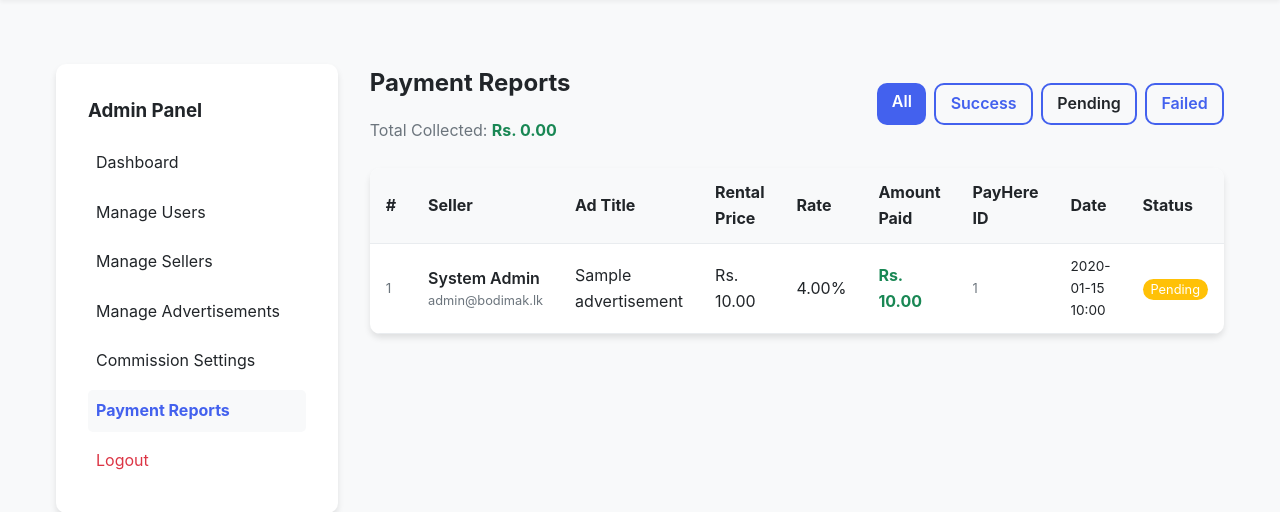
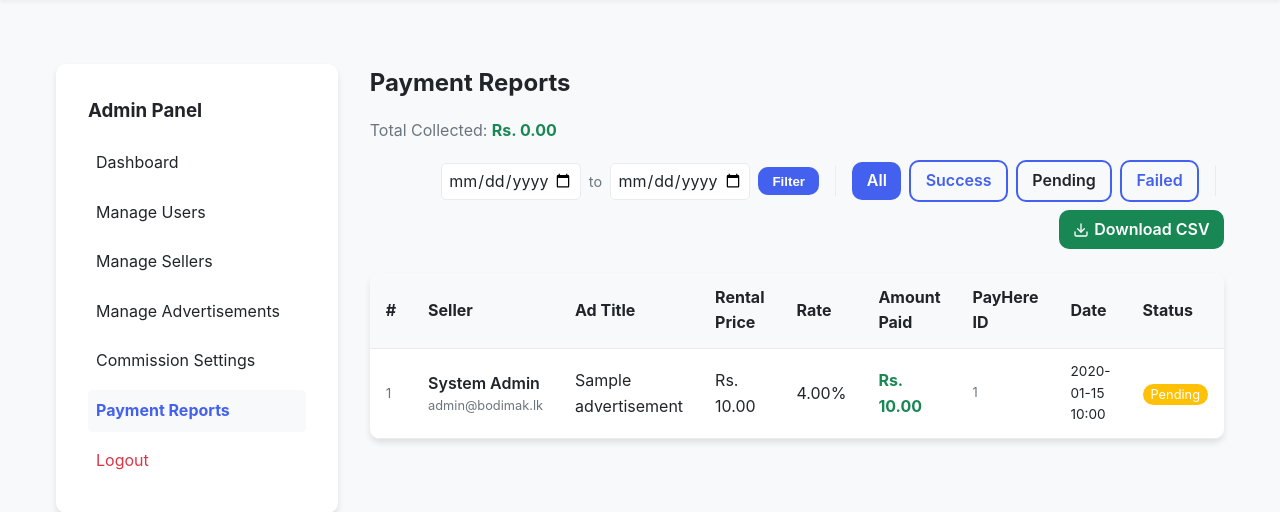
Before and after one commit to Tharushiashara/BODIMAK.LK, a PHP site: page /admin/payment_reports.php in a window 1280 px wide. Shown: the part 80-592 px from the top of the page. Run offline with PHP 8.4, Linux system fonts and the light colour scheme; a user stored in the database is signed in; data comes from the database, SQL or seed files in the repository; tables that the repository leaves empty hold one stand-in row (values such as "Sample post"); a stand-in replaces the project's code that opens the database connection.

Commit message:
feat: add admin payment reports page with status filtering, date range support, and CSV export functionality

```diff
--- a/admin/payment_reports.php
+++ b/admin/payment_reports.php
@@ -8,7 +8,21 @@ require_once '../includes/db.php';
 
 // Filters
 $status_filter = $_GET['status'] ?? '';
-$where = $status_filter ? "WHERE ap.status = " . $pdo->quote($status_filter) : '';
+$date_from = $_GET['date_from'] ?? '';
+$date_to = $_GET['date_to'] ?? '';
+
+$where_clauses = [];
+if ($status_filter) {
+    $where_clauses[] = "ap.status = " . $pdo->quote($status_filter);
+}
+if ($date_from) {
+    $where_clauses[] = "DATE(ap.created_at) >= " . $pdo->quote($date_from);
+}
+if ($date_to) {
+    $where_clauses[] = "DATE(ap.created_at) <= " . $pdo->quote($date_to);
+}
+
+$where = !empty($where_clauses) ? "WHERE " . implode(' AND ', $where_clauses) : '';
 
 $payments = $pdo->query("
     SELECT ap.*, a.title, a.price, a.location, u.full_name, u.email
@@ -19,7 +33,41 @@ $payments = $pdo->query("
     ORDER BY ap.created_at DESC
 ")->fetchAll();
 
-$total = $pdo->query("SELECT COALESCE(SUM(amount),0) FROM ad_payments WHERE status = 'success'")->fetchColumn();
+$total_where_clauses = ["status = 'success'"];
+if ($date_from) {
+    $total_where_clauses[] = "DATE(created_at) >= " . $pdo->quote($date_from);
+}
+if ($date_to) {
+    $total_where_clauses[] = "DATE(created_at) <= " . $pdo->quote($date_to);
+}
+$total_where = "WHERE " . implode(' AND ', $total_where_clauses);
+
+$total = $pdo->query("SELECT COALESCE(SUM(amount),0) FROM ad_payments {$total_where}")->fetchColumn();
+
+// Export to CSV
+if (isset($_GET['export']) && $_GET['export'] === 'csv') {
+    header('Content-Type: text/csv; charset=utf-8');
+    header('Content-Disposition: attachment; filename=commission_report_' . date('Y-m-d') . '.csv');
+    $output = fopen('php://output', 'w');
+    fputcsv($output, ['Payment ID', 'Seller Name', 'Seller Email', 'Ad Title', 'Rental Price', 'Commission Rate', 'Amount Paid', 'PayHere ID', 'Date', 'Status']);
+
+    foreach ($payments as $p) {
+        fputcsv($output, [
+            $p['payment_id'],
+            $p['full_name'],
+            $p['email'],
+            $p['title'],
+            $p['price'],
+            $p['commission_rate'] . '%',
+            $p['amount'],
+            $p['payhere_payment_id'],
+            $p['created_at'],
+            $p['status']
+        ]);
+    }
+    fclose($output);
+    exit();
+}
 ?>
 
 <?php include '../includes/header.php'; ?>
@@ -48,11 +96,31 @@ $total = $pdo->query("SELECT COALESCE(SUM(amount),0) FROM ad_payments WHERE stat
                 <h2>Payment Reports</h2>
                 <p style="color: var(--text-muted);">Total Collected: <strong style="color: var(--success);">Rs. <?php echo number_format($total, 2); ?></strong></p>
             </div>
-            <div style="display: flex; gap: 0.5rem;">
-                <a href="payment_reports.php" class="btn <?php echo empty($status_filter) ? 'btn-primary' : 'btn-outline'; ?>" style="padding: 0.4rem 0.9rem;">All</a>
-                <a href="?status=success" class="btn <?php echo $status_filter === 'success' ? 'btn-success' : 'btn-outline'; ?>" style="padding: 0.4rem 0.9rem;">Success</a>
-                <a href="?status=pending" class="btn <?php echo $status_filter === 'pending' ? 'btn-warning' : 'btn-outline'; ?>" style="padding: 0.4rem 0.9rem; color: var(--text-dark);">Pending</a>
-                <a href="?status=failed" class="btn <?php echo $status_filter === 'failed' ? 'btn-danger' : 'btn-outline'; ?>" style="padding: 0.4rem 0.9rem;">Failed</a>
+            <div style="display: flex; gap: 0.5rem; flex-wrap: wrap; align-items: center; justify-content: flex-end;">
+                <form method="GET" style="display: flex; gap: 0.5rem; align-items: center; margin-bottom: 0;">
+                    <input type="hidden" name="status" value="<?php echo htmlspecialchars($status_filter); ?>">
+                    <input type="date" name="date_from" value="<?php echo htmlspecialchars($date_from); ?>" class="form-control" style="padding: 0.4rem; max-width: 140px; border: 1px solid var(--border-color); border-radius: 5px;">
+                    <span style="color: var(--text-muted); font-size: 0.9rem;">to</span>
+                    <input type="date" name="date_to" value="<?php echo htmlspecialchars($date_to); ?>" class="form-control" style="padding: 0.4rem; max-width: 140px; border: 1px solid var(--border-color); border-radius: 5px;">
+                    <button type="submit" class="btn btn-primary" style="padding: 0.4rem 0.9rem;">Filter</button>
+                    <?php if ($date_from || $date_to || $status_filter): ?>
+                    <a href="payment_reports.php" class="btn btn-outline" style="padding: 0.4rem 0.9rem;">Clear</a>
+                    <?php endif; ?>
+                </form>
+
+                <div style="border-left: 1px solid var(--border-color); height: 30px; margin: 0 0.5rem;"></div>
+
+                <a href="?status=&date_from=<?php echo urlencode($date_from); ?>&date_to=<?php echo urlencode($date_to); ?>" class="btn <?php echo empty($status_filter) ? 'btn-primary' : 'btn-outline'; ?>" style="padding: 0.4rem 0.9rem;">All</a>
+                <a href="?status=success&date_from=<?php echo urlencode($date_from); ?>&date_to=<?php echo urlencode($date_to); ?>" class="btn <?php echo $status_filter === 'success' ? 'btn-success' : 'btn-outline'; ?>" style="padding: 0.4rem 0.9rem;">Success</a>
+                <a href="?status=pending&date_from=<?php echo urlencode($date_from); ?>&date_to=<?php echo urlencode($date_to); ?>" class="btn <?php echo $status_filter === 'pending' ? 'btn-warning' : 'btn-outline'; ?>" style="padding: 0.4rem 0.9rem; color: var(--text-dark);">Pending</a>
+                <a href="?status=failed&date_from=<?php echo urlencode($date_from); ?>&date_to=<?php echo urlencode($date_to); ?>" class="btn <?php echo $status_filter === 'failed' ? 'btn-danger' : 'btn-outline'; ?>" style="padding: 0.4rem 0.9rem;">Failed</a>
+
+                <div style="border-left: 1px solid var(--border-color); height: 30px; margin: 0 0.5rem;"></div>
+
+                <a href="?export=csv&status=<?php echo urlencode($status_filter); ?>&date_from=<?php echo urlencode($date_from); ?>&date_to=<?php echo urlencode($date_to); ?>" class="btn btn-success" style="padding: 0.4rem 0.9rem; display: flex; align-items: center; gap: 0.3rem;">
+                    <svg xmlns="http://www.w3.org/2000/svg" width="16" height="16" viewBox="0 0 24 24" fill="none" stroke="currentColor" stroke-width="2" stroke-linecap="round" stroke-linejoin="round"><path d="M21 15v4a2 2 0 0 1-2 2H5a2 2 0 0 1-2-2v-4"></path><polyline points="7 10 12 15 17 10"></polyline><line x1="12" y1="15" x2="12" y2="3"></line></svg>
+                    Download CSV
+                </a>
             </div>
         </div>
 
--- a/assets/js/script.js
+++ b/assets/js/script.js
@@ -48,7 +48,7 @@ function showToast(message, type = 'info') {
 }
 
 // Override default window.alert
-window.alert = function(message) {
+window.alert = function (message) {
     let type = 'info';
     const lowerMessage = message.toLowerCase();
     if (lowerMessage.includes('error') || lowerMessage.includes('fail') || lowerMessage.includes('occurred')) {
```
